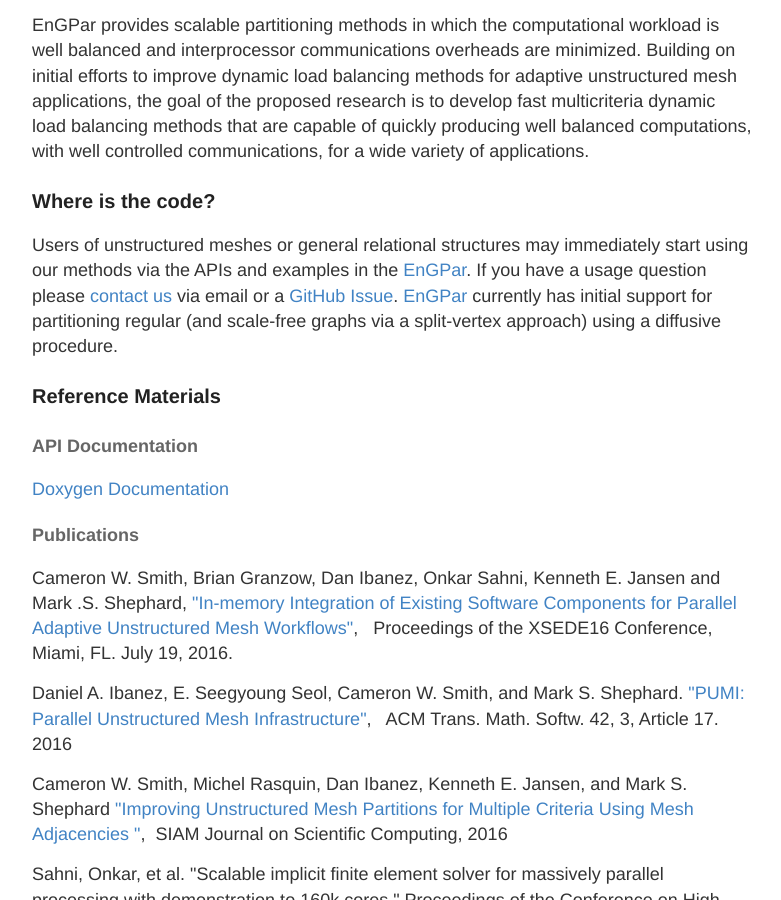
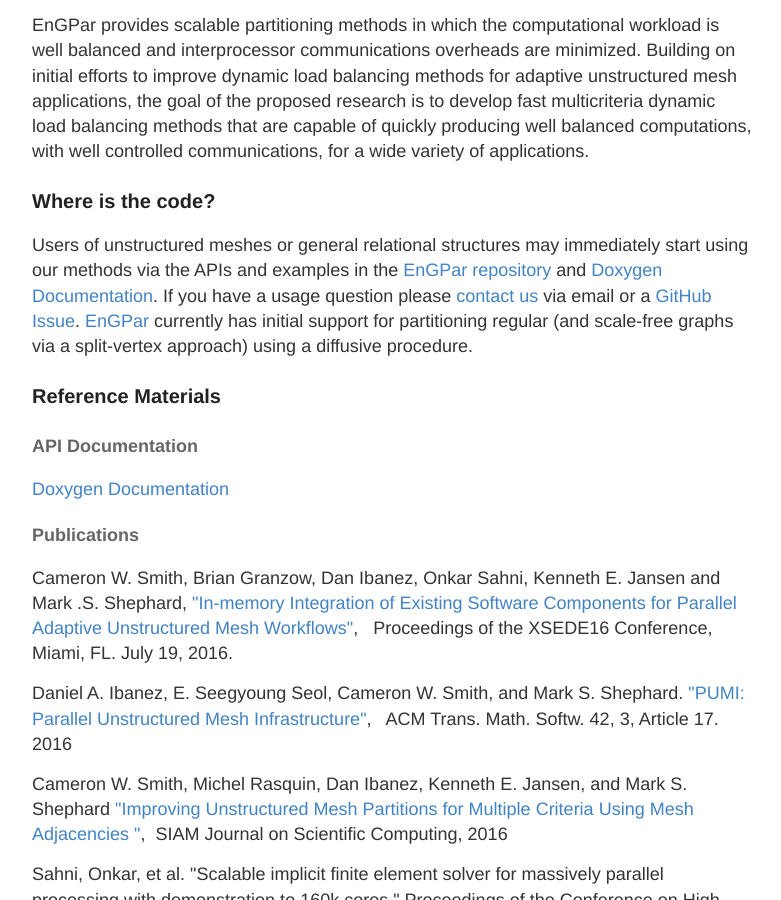
Before and after one commit to SCOREC/EnGPar, a Jekyll site: the page built from docs/index.html, in a window 1280 px wide and 900 px high, scrolled down 363 px. Shown: the whole window, without its empty margins (248-1029 px from the left). Built offline with Jekyll 4.4.1, drawn with Linux system fonts in a browser that asks for light colours.

```diff
--- a/docs/index.html
+++ b/docs/index.html
@@ -49,7 +49,8 @@ communications, for a wide variety of applications.
 Users of unstructured meshes or general relational structures may
 immediately start using our methods via the
 APIs and examples in the
-<a href="https://github.com/SCOREC/EnGPar/"> EnGPar</a>.
+<a href="https://github.com/SCOREC/EnGPar/"> EnGPar repository</a> and
+<a href="http://www.scorec.rpi.edu/engpar/"> Doxygen Documentation</a>.
 If you have a usage question please
 <a href="{{ site.baseurl }}/about">contact us</a> via email or a
 <a href="https://github.com/SCOREC/EnGPar/issues"> GitHub Issue</a>.
```
